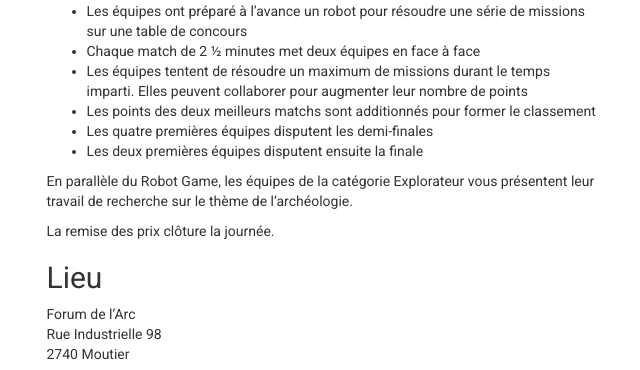
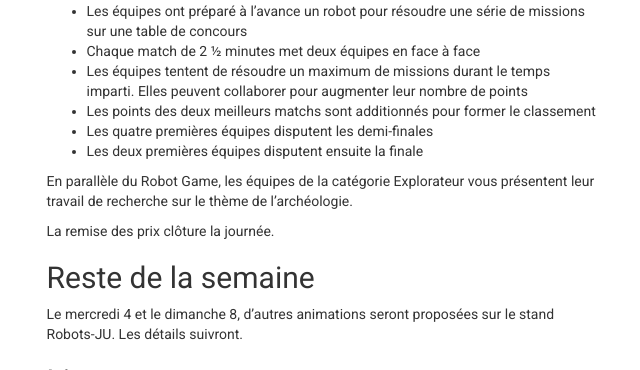
Before and after one commit to robots-ju/coupe.robots-ju.ch, a Jekyll site: the page built from programme.md, in a window 1280 px wide and 900 px high, scrolled down 741 px, cut to the strip 0-370 px from the top of the window. Shown: the whole strip, without its empty margins (316-956 px from the left). Built offline with Jekyll 4.4.1, drawn with Linux system fonts in a browser that asks for light colours; comment, search, counter and statistics services are not loaded.

Commit message:
Info reste de la semaine

```diff
--- a/programme.md
+++ b/programme.md
@@ -38,6 +38,11 @@ En parallèle du Robot Game, les équipes de la catégorie Explorateur vous pré
 
 La remise des prix clôture la journée.
 
+## Reste de la semaine
+
+Le mercredi 4 et le dimanche 8, d'autres animations seront proposées sur le stand Robots-JU.
+Les détails suivront.
+
 ## Lieu
 
 Forum de l'Arc<br>
```
